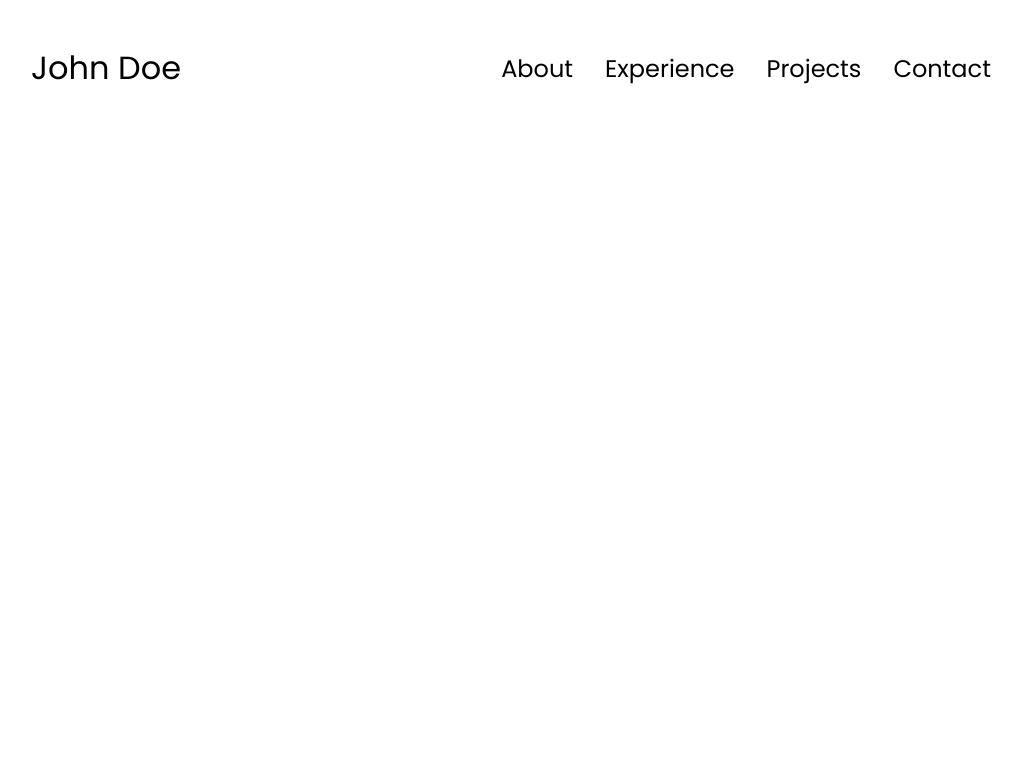
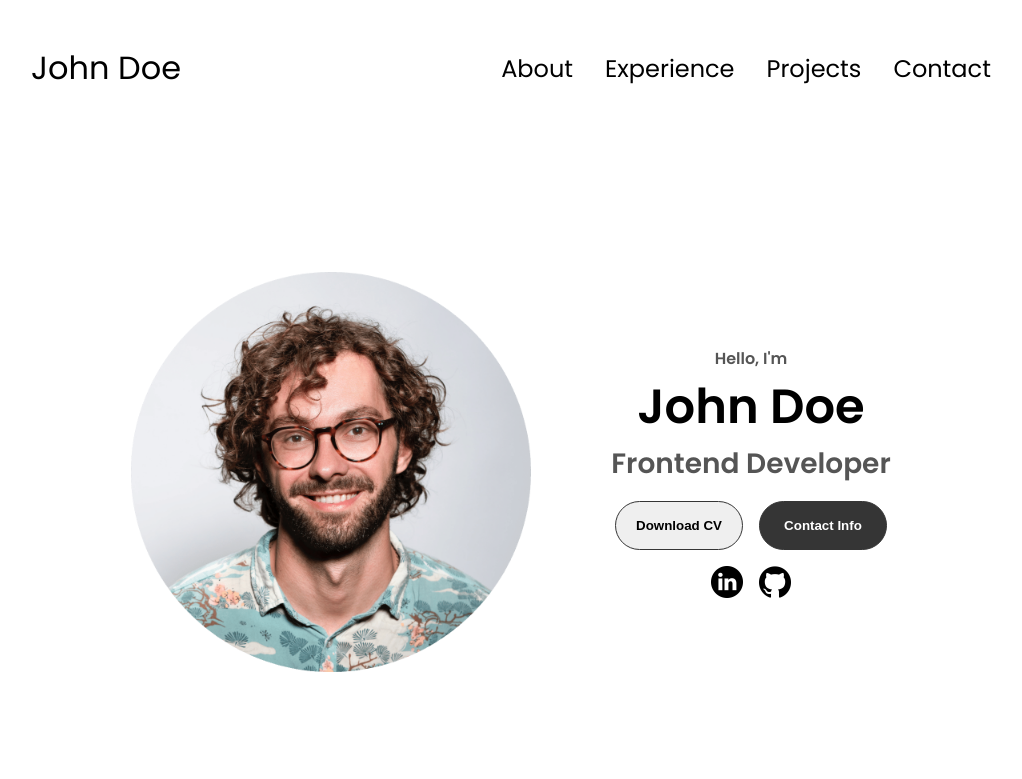
Before and after one commit to FeldherrWeiprecht/Portfolio, a plain HTML site: page index.html in a window 1280 px wide. Shown: the whole page, without its empty margins (129-1151 px from the left). Drawn offline with Linux system fonts and the light colour scheme.

Commit message:
Added structure for all sections as well as the first section (profile) itself.

```diff
--- a/index.html
+++ b/index.html
@@ -39,6 +39,26 @@
     </nav>
 
 
+    <section id="profile">
+        <div class="section__pic-container">
+            <img src="./src/pictures/own/profile.png" alt="John Doe profile picture">
+        </div>
+        <div class="section__text">
+            <p class="section__text__p1">Hello, I'm</p>
+            <h1 class="title">John Doe</h1>
+            <p class="section__text__p2">Frontend Developer</p>
+            <div class="btn-container">
+                <button class="btn btn-color-2" onclick="window.open('./src/resources/example.pdf')">Download CV</button>
+                <button class="btn btn-color-1" onclick="location.href='./#contact'"">Contact Info</button>
+            </div>
+            <div id="socials-container">
+                <img src="./src/pictures/own/linkedin.png" alt="My LinkedIn profile" class="icon" onclick="location.href='https://linkedin.com/'"/>
+                <img src="./src/pictures/own/github.png" alt="My Github profile" class="icon" onclick="location.href='https://github.com/'"/>
+            </div>
+        </div>
+    </section>
+
+
     <script src="script.js"></script>
 </body>
 </html>
--- a/style.css
+++ b/style.css
@@ -151,3 +151,112 @@ a:hover{
 .hamburger-icon span:first-child{
     transform: none;
 }
+
+
+/* sections */
+
+section{
+    padding-top: 4vh;
+    height: 96vh;
+    margin: 0 10rem;
+    box-sizing: border-box;
+    min-height: fit-content;
+}
+
+.section-container{
+    display: flex;
+}
+
+/* profile-section */
+
+#profile{
+    display: flex;
+    justify-content: center;
+    gap: 5rem;
+    height: 80vh;
+}
+
+.section__pic-container{
+    display: flex;
+    height: 400px;
+    width: 400px;
+    margin: auto 0;
+}
+
+.section__text{
+    align-self: center;
+    text-align: center;
+}
+
+.section__text p{
+    font-weight: 600;
+}
+
+.section__text__p1{
+    text-align: center;
+}
+
+.section__text__p2{
+    font-size: 1.75rem;
+    margin-bottom: 1rem;
+}
+
+.title{
+    font-size: 3rem;
+    text-align: center;
+}
+
+#socials-container{
+    display: flex;
+    justify-content: center;
+    margin-top: 1rem;
+    gap: 1rem;
+}
+
+/* icons */
+
+.icon{
+    cursor: pointer;
+    height: 2rem;
+}
+
+/* buttons */
+
+.btn-container{
+    display: flex;
+    justify-content: center;
+    gap: 1rem;
+}
+
+.btn{
+    font-weight: 600;
+    transition: all 300ms ease;
+    padding: 1rem;
+    width: 8rem;
+    border-radius: 2rem;
+}
+
+.btn-color-1, .btn-color-2{
+    border: rgb(53,53,53) 0.1rem solid;
+}
+
+.btn-color-1:hover, .btn-color-2:hover{
+    cursor: pointer;
+}
+
+.btn-color-1, .btn-color-2:hover{
+    background-color: rgb(53,53,53);
+    color: white;
+}
+
+.btn-color-1:hover{
+    background: rgb(0,0,0);
+}
+
+.btn-color-2:hover{
+    border: rgb(255,255,255) 0.1rem solid;
+}
+
+.btn-container{
+    gap: 1rem;
+}
```
